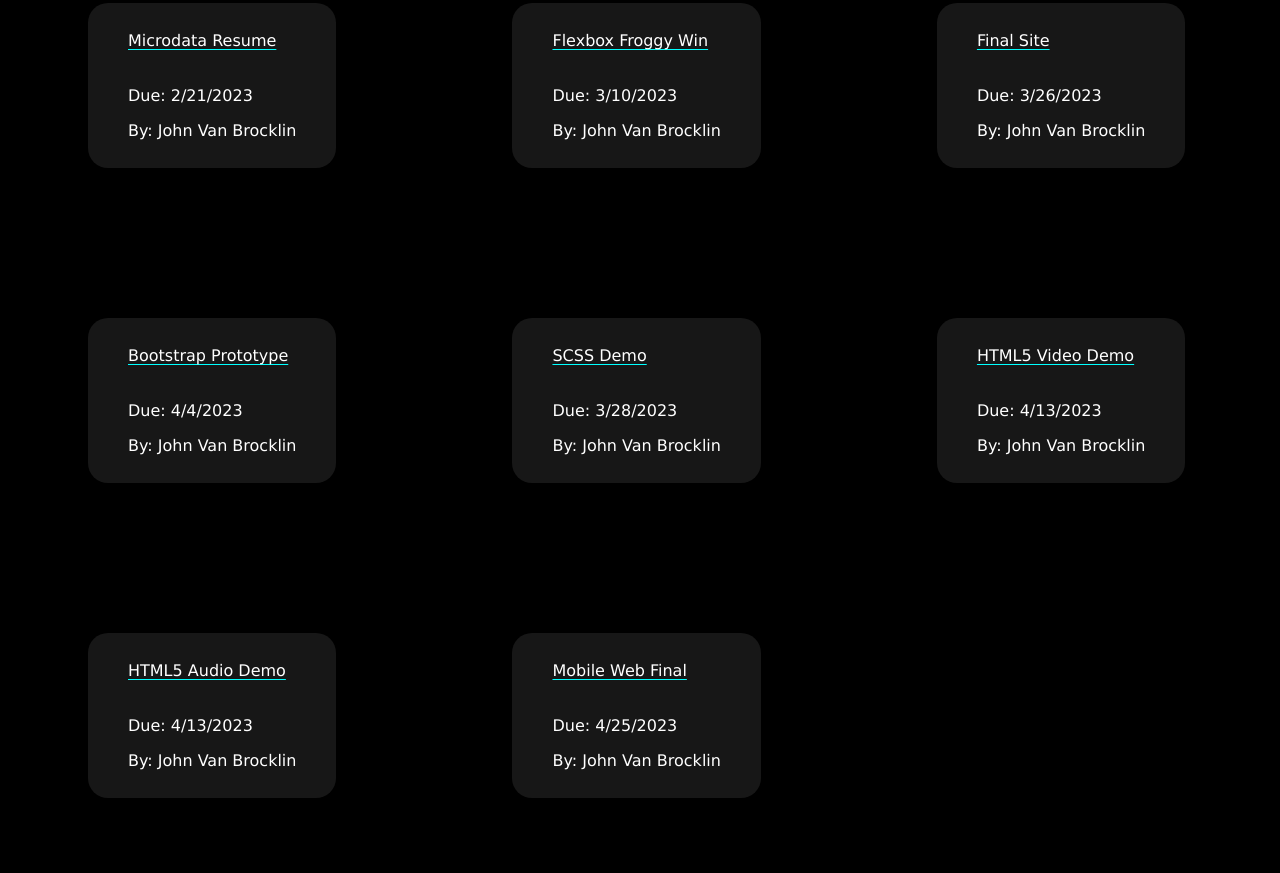
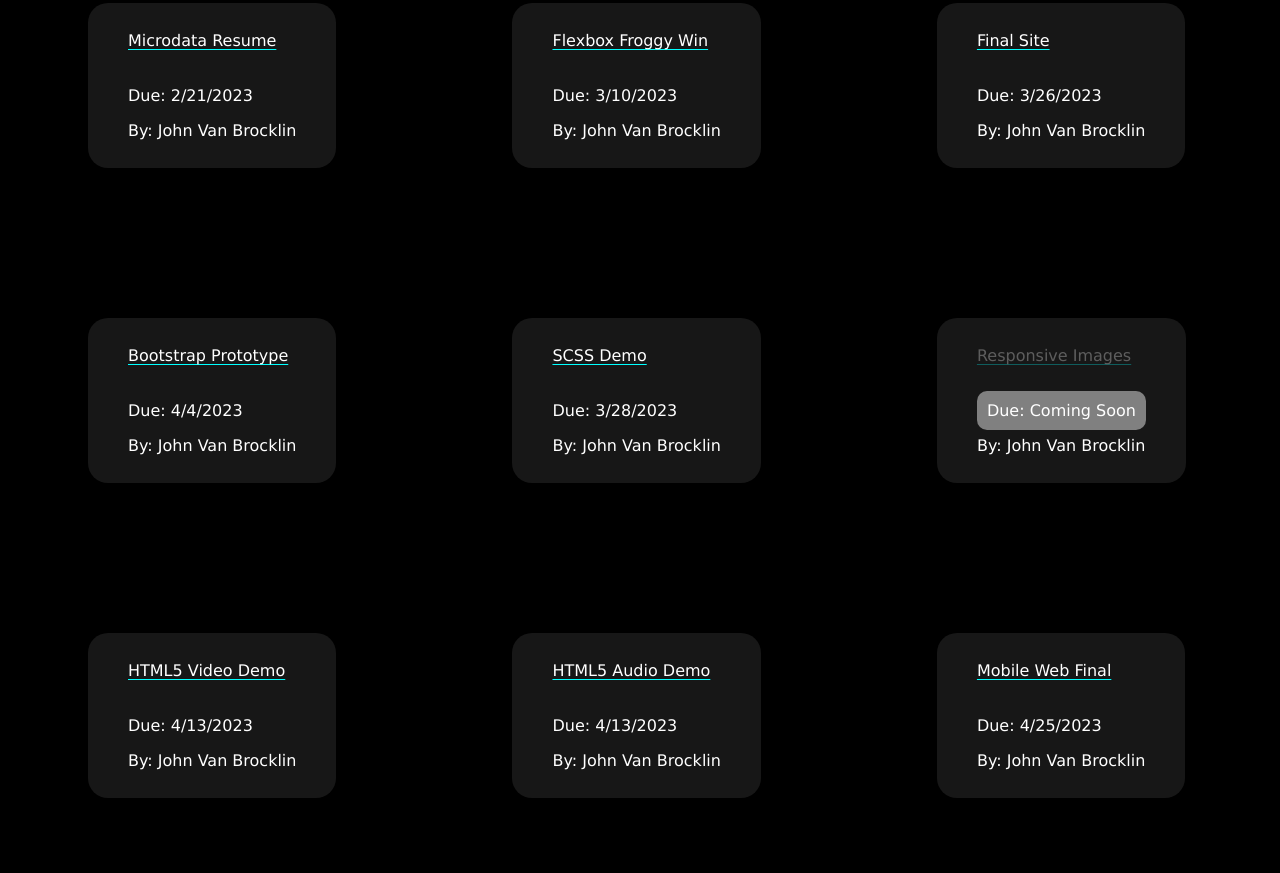
Before and after one commit to JohnVanBrocklin/ifsc-3342, a plain HTML site: page index.html in a window 1280 px wide. Shown: the part 487-1360 px from the top of the page. Drawn offline with Linux system fonts and the light colour scheme.

Commit message:
added projects to homepage adn styled appropriately

```diff
--- a/assets/css/style.css
+++ b/assets/css/style.css
@@ -1,5 +1,6 @@
 html {
     box-sizing: border-box;
+    scroll-behavior: smooth;
 }
 
 *,
@@ -91,3 +92,13 @@ body {
 .wrap {
     float: left;
 }
+
+.n-complete {
+    opacity: 0.3;
+}
+
+.t-n-complete {
+    background-color: #808080;
+    padding: 10px;
+    border-radius: 10px;
+}
--- a/index.html
+++ b/index.html
@@ -175,6 +175,25 @@
                     <nav>
                         <ul class="nav-ul">
                             <li class="nav-li">
+                                <a href="#top" class="nav-a n-complete">Responsive Images</a>
+                            </li>
+                        </ul>
+                </div>
+                <div class="content">
+                    <time class="time t-n-complete" datetime="2023-4-13">Due: Coming Soon</time>
+                    <p class="name">By: John Van Brocklin</p>
+                </div>
+                </nav>
+            </div>
+        </div>
+    </div>
+    <div class="wrap">
+        <div class="assignment-container assign-3">
+            <div class="box">
+                <div class="main-nav">
+                    <nav>
+                        <ul class="nav-ul">
+                            <li class="nav-li">
                                 <a href="media/video.html" class="nav-a" target="_blank">HTML5 Video Demo</a>
                             </li>
                         </ul>
```
